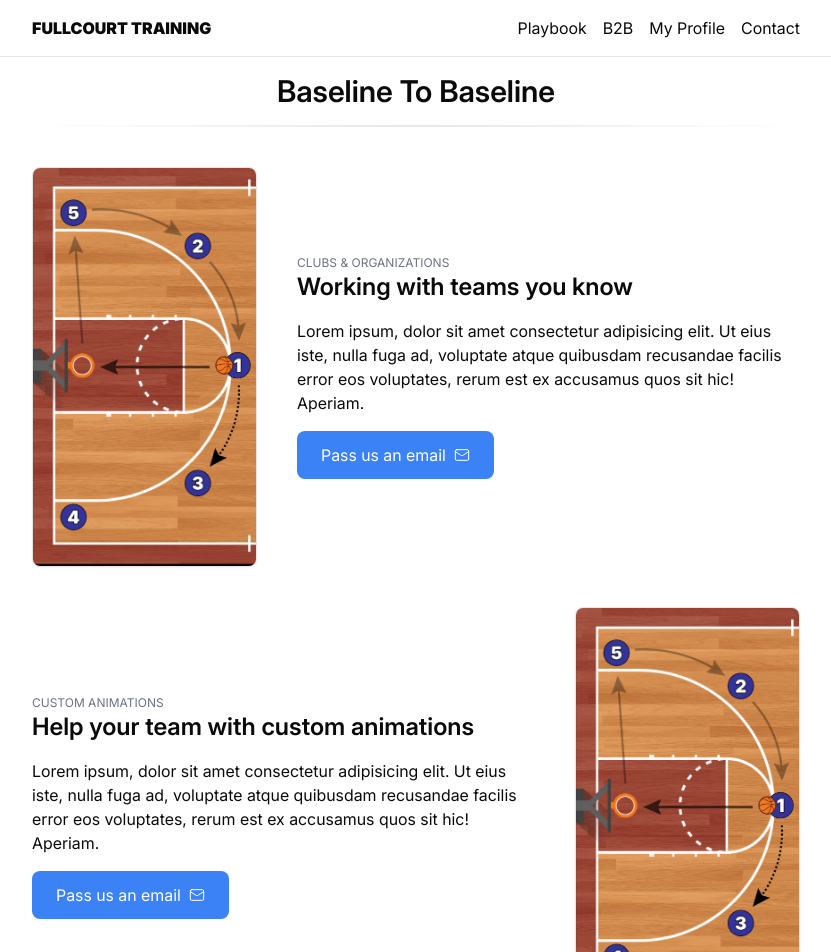
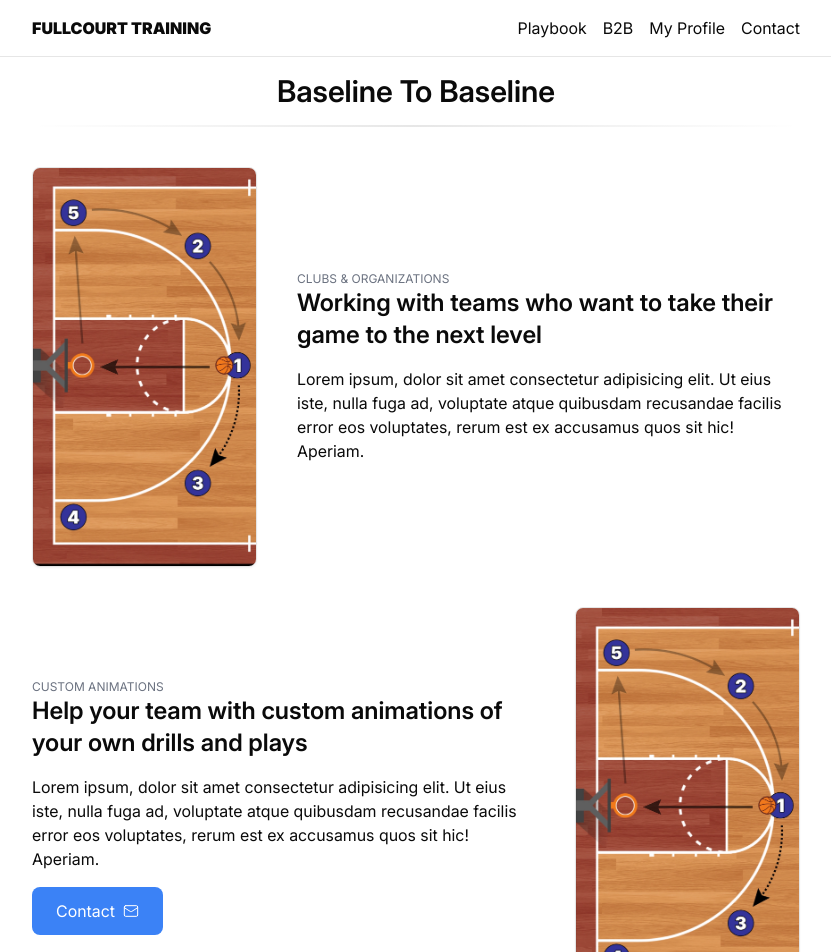
Before and after one commit to Friggies/fullcourt-web, a Next.js app: page /b2b in a window 1280 px wide. Shown: the top 952 px of the page, without its empty margins (224-1055 px from the left). Built offline with nearby package versions, Linux system fonts and the light colour scheme.

Commit message:
feat: update text content for clarity and engagement on B2B page

```diff
--- a/app/b2b/page.tsx
+++ b/app/b2b/page.tsx
@@ -14,7 +14,7 @@ export default function B2B() {
               Clubs & organizations
             </span>
             <span className="font-semibold text-xl lg:text-2xl">
-              Working with teams you know
+              Working with teams who want to take their game to the next level
             </span>
           </h2>
           <p>
@@ -22,13 +22,6 @@ export default function B2B() {
             iste, nulla fuga ad, voluptate atque quibusdam recusandae facilis
             error eos voluptates, rerum est ex accusamus quos sit hic! Aperiam.
           </p>
-          <Link
-            href="/drills"
-            className="flex items-center gap-2 bg-blue-500 text-white px-6 py-3 rounded-lg hover:bg-blue-600 transition-colors duration-300"
-          >
-            Pass us an email
-            <MailIcon size={16} strokeWidth={1.5} />
-          </Link>
         </div>
         <Image
           className="aspect-[9/16] w-full sm:w-auto sm:h-[400px] border rounded-lg shadow-sm"
@@ -45,7 +38,7 @@ export default function B2B() {
               Custom animations
             </span>
             <span className="font-semibold text-xl lg:text-2xl">
-              Help your team with custom animations
+              Help your team with custom animations of your own drills and plays
             </span>
           </h2>
           <p>
@@ -57,7 +50,7 @@ export default function B2B() {
             href="mailto:contact@fullcourt-training.com"
             className="flex items-center gap-2 bg-blue-500 text-white px-6 py-3 rounded-lg hover:bg-blue-600 transition-colors duration-300"
           >
-            Pass us an email
+            Contact
             <MailIcon size={16} strokeWidth={1.5} />
           </Link>
         </div>
```
